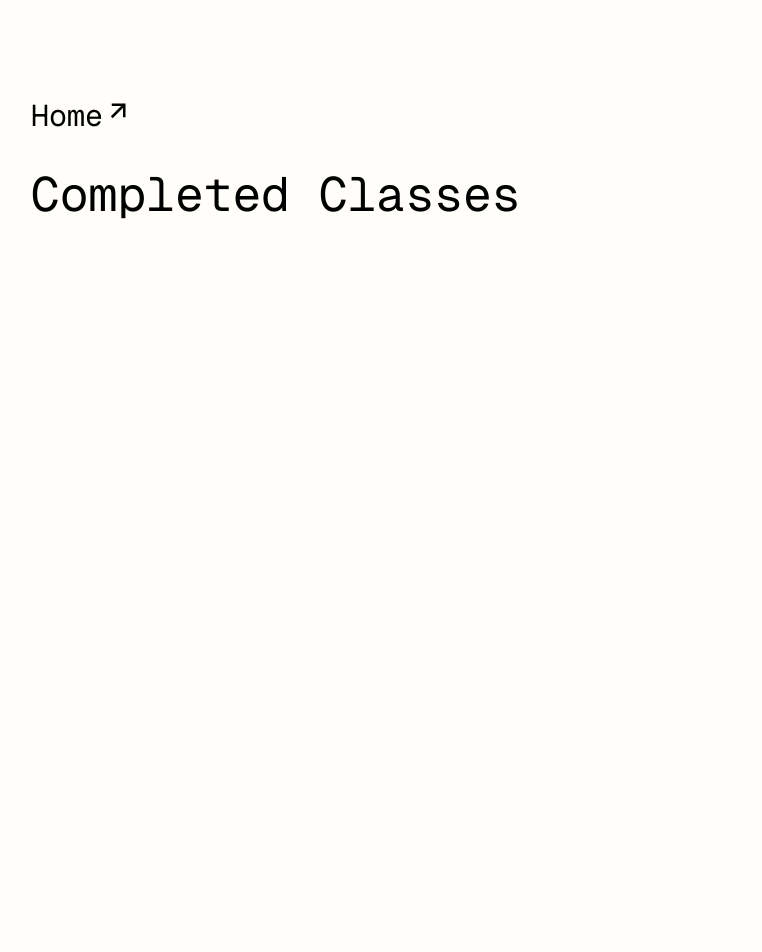
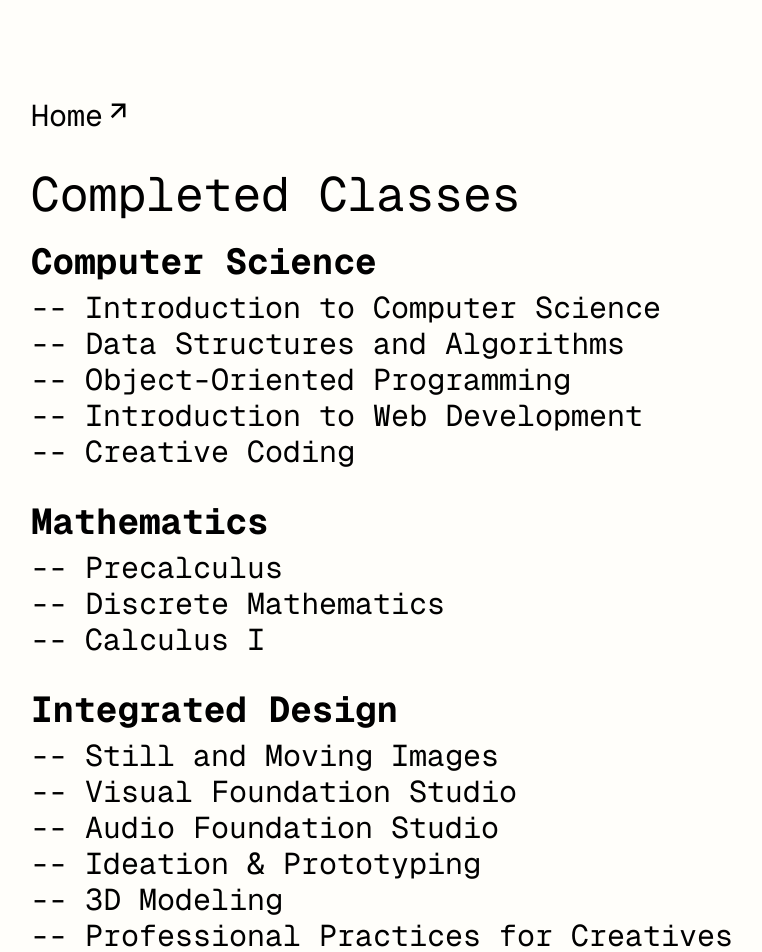
Before and after one commit to jealouscase/hosterweis, a Next.js app: page /learn in a window 1280 px wide. Shown: the top 952 px of the page, without its empty margins (65-827 px from the left). Before the commit the page ends 800 px from the top, so only its background shows below. Built offline with nearby package versions, Linux system fonts and the light colour scheme.

Commit message:
add projects and classes

```diff
--- a/app/create/page.js
+++ b/app/create/page.js
@@ -1,6 +1,5 @@
 "use client"
 import HomeLink from "@/components/HomeLink";
-import Image from "next/image";
 import { useState } from "react";
 
 const Page = () => {
@@ -13,6 +12,14 @@ const Page = () => {
         //     "tools": [""],
         //     "imgLinks": [""]
         // },
+        {
+            "title": "3D Modeled Chess Pieces",
+            "concepts": "3D modeling, UVs, & Playblast",
+            "statement": "I created a set of six chess pieces. I gathered references to guide my modeling process and selected the pieces to focus on. Using Maya, I carefully crafted each piece, paying attention to detail and functionality. Through iterative feedback, I refined the designs to ensure they were visually appealing and true to traditional chess aesthetics. The final result is a polished set of chess pieces ready for use in digital display.",
+            "dateCompleted": "031823",
+            "tools": ["Autodesk Maya"],
+            "imgLinks": ["https://firebasestorage.googleapis.com/v0/b/hosterweis.appspot.com/o/OsterweisH_01318_TT.mov?alt=media&token=5c3dbaf5-cff7-4e0e-81ab-51cbe9d978f2"]
+        },
         {
             "title": "MTurk Worker Visualization Chrome Extension",
             "concepts": "Data viz, Prototyping, & User surveys",
--- a/app/learn/page.js
+++ b/app/learn/page.js
@@ -1,9 +1,71 @@
 import PageWrapper from "@/components/PageWrapper";
 
 const Page = () => {
+
+    const classList = [
+        {
+            "subject": "Computer Science",
+            "courses": ["Introduction to Computer Science",
+                        "Data Structures and Algorithms",
+                        "Object-Oriented Programming",
+                        "Introduction to Web Development",
+                        "Creative Coding"]
+        },
+        {
+            "subject": "Mathematics",
+            "courses": ["Precalculus",
+                        "Discrete Mathematics",
+                        "Calculus I"]
+        },
+        {
+            "subject": "Integrated Design",
+            "courses": ["Still and Moving Images",
+                        "Visual Foundation Studio",
+                        "Audio Foundation Studio",
+                        "Ideation & Prototyping",
+                        "3D Modeling",
+                        "Professional Practices for Creatives",]
+        },
+        {
+            "subject": "General Engineering",
+            "courses": ["Introduction to Engineering and Design",
+                        "Engineering and Technology Forum",]
+        },
+        {
+            "subject": "Physics",
+            "courses": ["Motion and Sound [Physics I]",
+                        "Electricity and Light [Physics II]"]
+        },
+        {
+            "subject": "Writing",
+            "courses": ["Writing The Essay",
+                        "The Advanced College Essay",
+                        "Advanced Seminar in Culture, Arts and Media"]
+        },
+        {
+            "subject": "Humanities",
+            "courses": ["Ethics and Technology",
+                        "Introduction to Urban Planning",]
+        },
+        {
+            "subject": "Media",
+            "courses": ["Introduction to Media Studies",
+                        "Platforms and Society",]
+        }
+    ]
+
     return (
         <PageWrapper pageTitle={"Completed Classes"}>
-
+            <div className="flex flex-col gap-8">
+                {classList.map((item, index) => (
+                    <div key={index}>
+                        <h2 className="text-4xl font-bold mb-2 max-sm:text-2xl">{item.subject}</h2>
+                        {item.courses.map((course, index) => (
+                            <p key={index} className="max-sm:text-sm">-- {course}</p>
+                        ))}
+                    </div>
+                ))}
+            </div>
         </PageWrapper>
     );
 }
--- a/app/me/page.js
+++ b/app/me/page.js
@@ -7,7 +7,7 @@ const Page = () => {
             <p>
                 My name is Henry Osterweis. I am pursuing my Bachelor of Science in
                 Integrated Design and Media at <span className="text-purple-700">New York University </span>
-                Tandon School of Engineering.
+                Tandon School of Engineering as part of the Class of 2025.
             </p>
             <br></br>
             <p>
--- a/app/page.js
+++ b/app/page.js
@@ -18,7 +18,7 @@ export default function Home() {
                 <Link href={"/create"} className="hover:underline">Design<span className="inline-flex"><svg className="with-icon_icon__MHUeb" data-testid="geist-icon" fill="none" height="40" shapeRendering="geometricPrecision" stroke="currentColor" strokeLinecap="" strokeLinejoin="" strokeWidth="2" viewBox="0 0 24 24" width="40" style={{color:"currentColor", width:"30px", height:"30px"}}><path d="M7 17L17 7"></path><path d="M7 7h10v10"></path></svg></span></Link>
                 <Link href={"/consult"} className="hover:underline">Case Studies<span className="inline-flex"><svg className="with-icon_icon__MHUeb" data-testid="geist-icon" fill="none" height="40" shapeRendering="geometricPrecision" stroke="currentColor" strokeLinecap="" strokeLinejoin="" strokeWidth="2" viewBox="0 0 24 24" width="40" style={{color:"currentColor", width:"30px", height:"30px"}}><path d="M7 17L17 7"></path><path d="M7 7h10v10"></path></svg></span></Link>
                 <Link href={"/build"} className="hover:underline">Freelancing<span className="inline-flex"><svg className="with-icon_icon__MHUeb" data-testid="geist-icon" fill="none" height="40" shapeRendering="geometricPrecision" stroke="currentColor" strokeLinecap="" strokeLinejoin="" strokeWidth="2" viewBox="0 0 24 24" width="40" style={{color:"currentColor", width:"30px", height:"30px"}}><path d="M7 17L17 7"></path><path d="M7 7h10v10"></path></svg></span></Link>
-                <Link href={"/slave"} className="hover:underline">Work Experience<span className="inline-flex"><svg className="with-icon_icon__MHUeb" data-testid="geist-icon" fill="none" height="40" shapeRendering="geometricPrecision" stroke="currentColor" strokeLinecap="" strokeLinejoin="" strokeWidth="2" viewBox="0 0 24 24" width="40" style={{color:"currentColor", width:"30px", height:"30px"}}><path d="M7 17L17 7"></path><path d="M7 7h10v10"></path></svg></span></Link>
+                <Link href={"/work"} className="hover:underline">Work Experience<span className="inline-flex"><svg className="with-icon_icon__MHUeb" data-testid="geist-icon" fill="none" height="40" shapeRendering="geometricPrecision" stroke="currentColor" strokeLinecap="" strokeLinejoin="" strokeWidth="2" viewBox="0 0 24 24" width="40" style={{color:"currentColor", width:"30px", height:"30px"}}><path d="M7 17L17 7"></path><path d="M7 7h10v10"></path></svg></span></Link>
                 <Link href={"/learn"} className="hover:underline">Coursework<span className="inline-flex"><svg className="with-icon_icon__MHUeb" data-testid="geist-icon" fill="none" height="40" shapeRendering="geometricPrecision" stroke="currentColor" strokeLinecap="" strokeLinejoin="" strokeWidth="2" viewBox="0 0 24 24" width="40" style={{color:"currentColor", width:"30px", height:"30px"}}><path d="M7 17L17 7"></path><path d="M7 7h10v10"></path></svg></span></Link>
                 <br></br>
                 <p>© 2024</p>
--- a/app/slave/page.js
+++ b/app/work/page.js
@@ -18,7 +18,7 @@ const Page = () => {
         <PageWrapper pageTitle={"Work Experience"}>
             <div className="flex flex-col gap-8">
                 {projectObjects.map((project, index) => (
-                    <div key={index} className="flex gap-10">
+                    <div key={index} className="flex gap-10 max-sm:flex-col max-sm:gap-2">
                         <p className="font-bold">{projectObjects.length - index - 1 < 10 ? 0 : ""}{projectObjects.length - index - 1}</p>
                         <div className="flex flex-col gap-4">
                             <p className=" w-80">{project.name}</p>
@@ -26,7 +26,7 @@ const Page = () => {
                         </div>
                         <div className="flex flex-col gap-4">
                             <p>{project.description}</p>
-                            <div className="flex text-xl gap-4">
+                            <div className="flex text-xl gap-4 max-sm:text-sm max-sm:flex-wrap">
                                 {project.categories.map((tag, index) => (
                                     <div key={index} className="border-2 border-black p-2 text-nowrap">{tag}</div>
                                 ))}
--- a/components/PageWrapper.js
+++ b/components/PageWrapper.js
@@ -2,12 +2,11 @@ import HomeLink from "./HomeLink";
 
 const PageWrapper = ({ children, pageTitle }) => {
     return (
-        <div className="p-24 text-3xl max-sm:text-xl max-sm:p-10">
+        <div className="p-24 text-3xl max-sm:p-10">
             <HomeLink />
             <br></br><br></br>
-            <h1 className="text-5xl">{pageTitle}</h1>
-            <br></br>
-            {children}
+            <h1 className="text-5xl max-sm:text-4xl mb-6">{pageTitle}</h1>
+            <div className="max-sm:text-xl">{children}</div>
         </div>
     );
 }
```
